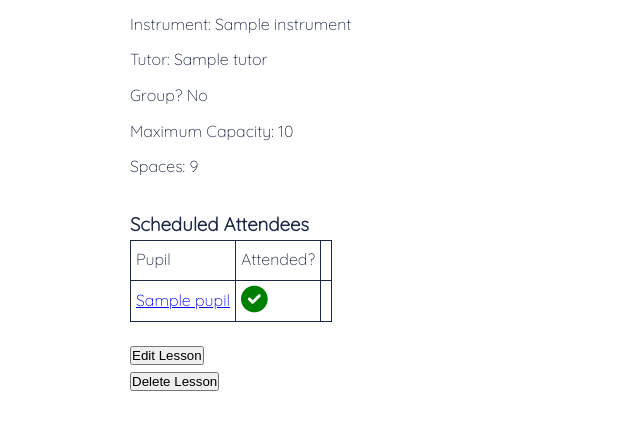
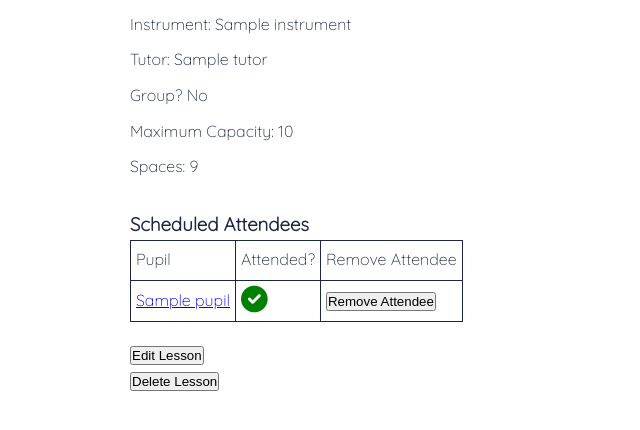
Before and after one commit to heathercking/CodeClan_Project1__Planaband, a Flask app: page /lessons/1 in a window 1280 px wide. Shown: the part 275-705 px from the top of the page, without its empty margins (0-640 px from the left). Run offline with Flask 2, Linux system fonts and the light colour scheme; a database or web service that is not in the repository returns one stand-in record (values such as "Sample title"); some libraries are stand-ins or nearby versions.

Commit message:
adds remove-attendee button next to each attendee listed on lesson page

```diff
--- a/templates/lessons/show.html
+++ b/templates/lessons/show.html
@@ -23,6 +23,7 @@
                 <tr>
                     <td>Pupil</td>
                     <td>Attended?</td>
+                    <td>Remove Attendee</td>
                 </tr>
                 {% for attendance in attendances %}
                     <tr>
@@ -38,7 +39,9 @@
                             </form>
                         </td>
                         <td>
-
+                            <form action="/attendances/{{ attendance.id }}/delete" method="POST">
+                                <button>Remove Attendee</button>
+                            </form>
                         </td>
                     </tr>
                 {% endfor %}
```
